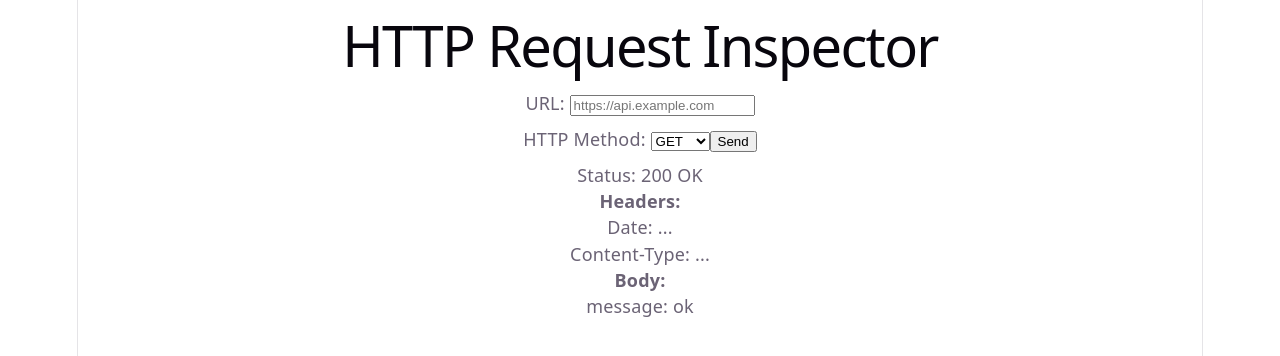
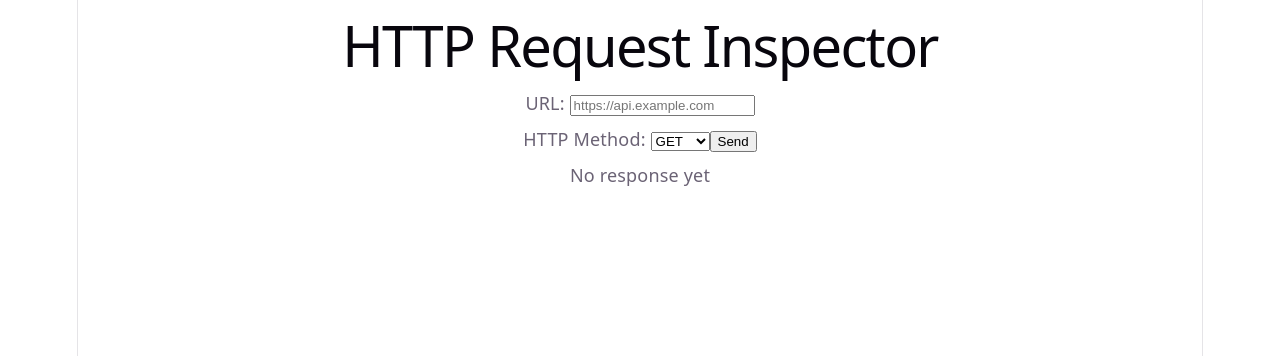
Before and after one commit to LextinBailey/http-request-inspector, a React app in the folder frontend/: page / in a window 1280 px wide. Shown: the top 356 px of the page. Built offline with nearby package versions, Linux system fonts and the light colour scheme; the HTML template or start-up script is replaced by a standard one.

Commit message:
Add ResponseViewer showing data

```diff
--- a/frontend/src/App.jsx
+++ b/frontend/src/App.jsx
@@ -6,9 +6,19 @@ import ResponseViewer from "./components/ResponseViewer";
 function App() {
   const [url, setUrl] = useState("");
   const [method, setMethod] = useState("GET");
+  const [response, setResponse] = useState(null);
 
   const handleSend = () => {
-        console.log({ url, method });
+        const fakeResponse = {
+          status: "200 OK",
+          headers: {
+            "Content-Type": "application/json"
+          },
+          body: "...",
+          time: 123
+        }
+
+        setResponse(fakeResponse);
     };
 
   return (
@@ -21,7 +31,9 @@ function App() {
         setMethod={setMethod}
         onSend={handleSend}
       />
-      <ResponseViewer />
+      <ResponseViewer
+        response={response}
+      />
     </div>
   );
 }
--- a/frontend/src/components/ResponseViewer.jsx
+++ b/frontend/src/components/ResponseViewer.jsx
@@ -1,17 +1,24 @@
-function ResponseViewer() {
+function ResponseViewer({ response }) {
+    if (!response) {
+        return <div>No response yet</div>;
+    }
+
    return (
     <div>
-        <div>Status: 200 OK</div>
+        <div>Status: {response.status}</div>
 
         <div>
             <strong>Headers:</strong>
-            <div>Date: ...</div>
-            <div>Content-Type: ...</div>
+            {Object.entries(response.headers).map(([key, value]) => (
+                <div key={key}>
+                    {key}: {value}
+                </div>
+            ))}
         </div>
 
         <div>
             <strong>Body:</strong>
-            <div>message: ok</div>
+            <div>{response.body}</div>
         </div>
     </div>
    )
```
Also changed, not shown: 1 other file (tests, documents, lock files or other folders).
